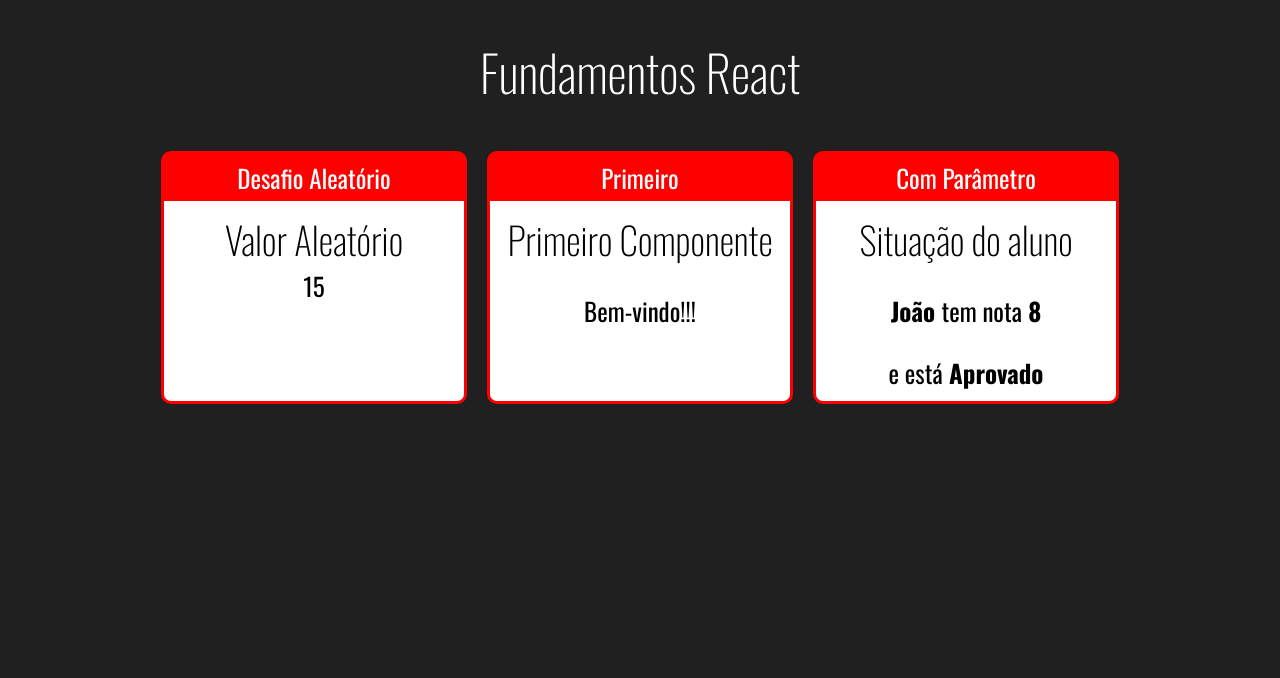
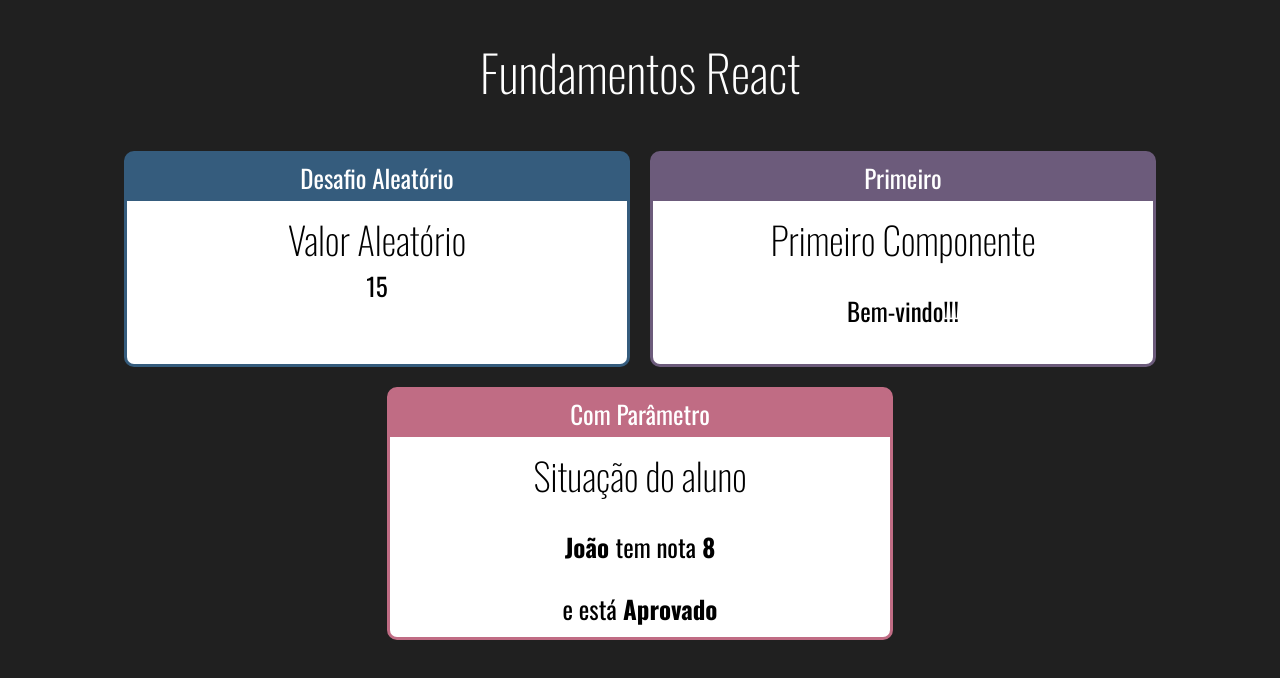
Before and after one commit to jpcp0614/Curso-React-Redux-Udemy, a React (Create React App) app in the folder fundamentos-react/: page / in a window 1280 px wide. Shown: the top 678 px of the page. Built offline with nearby package versions, Linux system fonts and the light colour scheme.

Commit message:
Componente card 03 - css

```diff
--- a/fundamentos-react/src/App.jsx
+++ b/fundamentos-react/src/App.jsx
@@ -9,15 +9,15 @@ const App = () => (
 	<div className="App">
 		<h1>Fundamentos React</h1>
 		<div className="Cards">
-			<Card titulo="Desafio Aleatório">
+			<Card titulo="Desafio Aleatório" color="#355C7D">
 				<RandomNumber min={ 1 } max={ 20 } />
 			</Card>
 
-			<Card titulo="Primeiro">
+			<Card titulo="Primeiro" color="#6C5B7B">
 				<Primeiro />
 			</Card>
 
-			<Card titulo="Com Parâmetro">
+			<Card titulo="Com Parâmetro" color="#C06C84">
 				<ComParametro titulo='Situação do aluno' aluno='João' nota={7.9} />
 			</Card>
 		</div>
--- a/fundamentos-react/src/components/layout/Card.css
+++ b/fundamentos-react/src/components/layout/Card.css
@@ -1,13 +1,12 @@
 .Card {
-  background-color: red;
-  border: 3px solid red;
+  border: 3px solid;
   border-radius: 10px;
   display: flex;
   flex-direction: column;
   overflow: hidden;
   margin: 10px;
-  max-width: 300px;
-  min-width: 300px;
+  max-width: 500px;
+  min-width: 500px;
 }
 
 .Card .Title {
--- a/fundamentos-react/src/components/layout/Card.jsx
+++ b/fundamentos-react/src/components/layout/Card.jsx
@@ -2,9 +2,15 @@ import React from 'react';
 import './Card.css';
 
 const Card = (props) => {
-  const { titulo } = props;
+
+  const { titulo, color } = props;
+  const cardStyle = {
+    backgroundColor: color || '#355C7D',
+    borderColor: color || '#355C7D'
+  };
+
   return (
-    <div className="Card">
+    <div className="Card" style={ cardStyle }>
       <div className="Title">{ titulo }</div>
       <div className="Content">
         { props.children }
```
